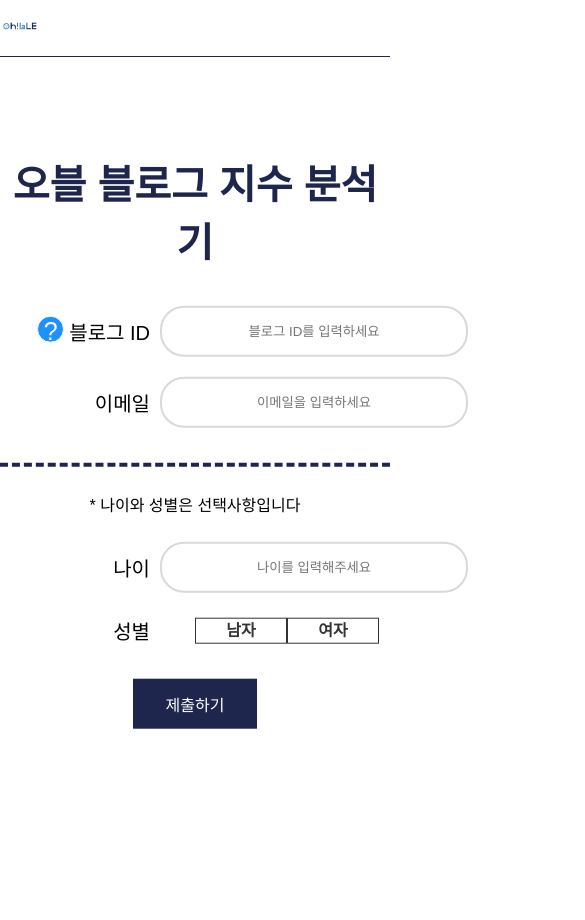
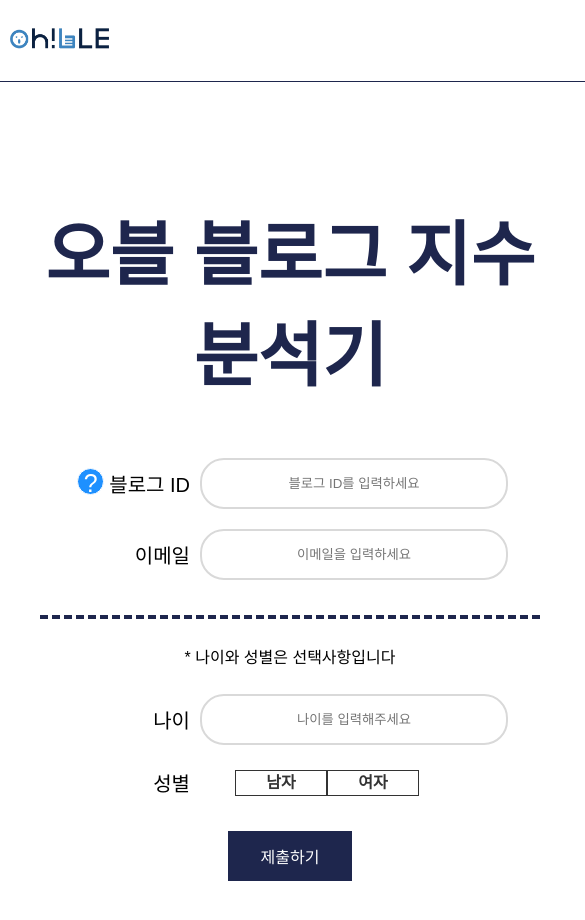
Before and after one commit to hyde0395/ohble_influencer_analysis_website, a Next.js app: page / in a window 390 px wide. Shown: the top 920 px of the page, 585 px wide, since content can reach past the window. Before the commit the page ends 844 px from the top, so only its background shows below. Built offline with nearby package versions, Linux system fonts and the light colour scheme.

Commit message:
모바일 최적화 완료

```diff
--- a/styles/globals.css
+++ b/styles/globals.css
@@ -3,7 +3,6 @@ body {
   padding: 0;
   font-family: sans-serif;
   background: #ffffff;
-  overflow-x: hidden;
 }
 
 /* 로고 아래의 선 */
@@ -11,13 +10,11 @@ body {
   margin: 0 auto;
   border-bottom: 1.5px solid #1e264d;
 }
-
 .logo {
   width: 10%;
   height: 10%;
   margin: 20px auto;
 }
-
 /* 물음표 버튼 */
 .questionMark {
   margin-right: 5px;
@@ -44,24 +41,37 @@ body {
   transform: translate(-50%, -50%);
   background: none;
   text-align: center;
+  overflow: hidden;
 }
-
 .box h1 {
   color: #1e264d;
-  font-size: 40px;
+  font-size: 70px;
   text-transform: uppercase;
   font-weight: 800;
   padding-top: 30px;
 }
-
-@media screen and (max-width: 768px) {
+@media screen and (max-width: 1000px) {
   .box h1 {
     font: 1.5rem;
   }
 
+  /* 로고 아래의 선 */
+  .line {
+    border-bottom: 1.5px solid #1e264d;
+    width: 600px;
+  }
+
+  .logo {
+    width: 30%;
+    height: 30%;
+    margin: 20px auto;
+  }
+
   .box {
     /* background-color: #1e90ff; */
-    width: 100%;
+    width: 500px;
+    position: static;
+    transform: translate(0, 0);
   }
 
   div.settings label {
@@ -79,7 +89,6 @@ input[type="number"]::-webkit-outer-spin-button,
 input[type="number"]::-webkit-inner-spin-button {
   -webkit-appearance: none;
 }
-
 /* ID, Email, 나이 입력칸  */
 .box input[type="text"],
 .box input[type="number"] {
@@ -95,7 +104,6 @@ input[type="number"]::-webkit-inner-spin-button {
   color: #1e264d;
   border-radius: 24px;
 }
-
 .box input[type="submit"] {
   border: 0;
   background: #1e264d;
@@ -109,7 +117,6 @@ input[type="number"]::-webkit-inner-spin-button {
   cursor: pointer;
   font-size: 1rem;
 }
-
 /* .box input[type="submit"]:hover {
   background: #1e90ff;
 } */
@@ -133,7 +140,6 @@ input[type="number"]::-webkit-inner-spin-button {
   text-align: center;
   color: #5f5f5f;
 }
-
 .id_example1 {
   font-size: 1px;
 }
@@ -160,20 +166,17 @@ small {
   text-align: center;
   margin-left: 120px;
 }
-
 /* 중간 점 선 */
 .dashed_line {
   margin: 25px auto;
   border-bottom: 4px dashed #1e264d;
 }
-
 div.settings {
   display: grid;
   grid-template-columns: max-content max-content;
   grid-gap: 5px;
   /* background-color: aqua; */
 }
-
 div.settings label {
   text-align: right;
   display: inline-block;
@@ -182,11 +185,9 @@ div.settings label {
   text-align: right;
   font-size: 20px;
 }
-
 div.settings label:after {
   content: "";
 }
-
 .gender {
   margin-right: 10px;
 }
@@ -195,16 +196,14 @@ div.settings label:after {
   max-width: 500px;
   margin: 0 auto;
 }
-
 .radio_box {
   padding: 15px 10px;
 }
-
 .radio_box input[type="radio"] {
   display: none;
 }
 
-.radio_box input[type="radio"]+label {
+.radio_box input[type="radio"] + label {
   display: inline-block;
   cursor: pointer;
   height: 24px;
@@ -216,13 +215,11 @@ div.settings label:after {
   font-size: 1rem;
   /* margin-right: 20px; */
 }
-
-.radio_box input[type="radio"]+label {
+.radio_box input[type="radio"] + label {
   background-color: #fff;
   color: #333;
 }
-
-.radio_box input[type="radio"]:checked+label {
+.radio_box input[type="radio"]:checked + label {
   background-color: #333;
   color: #fff;
 }
```
